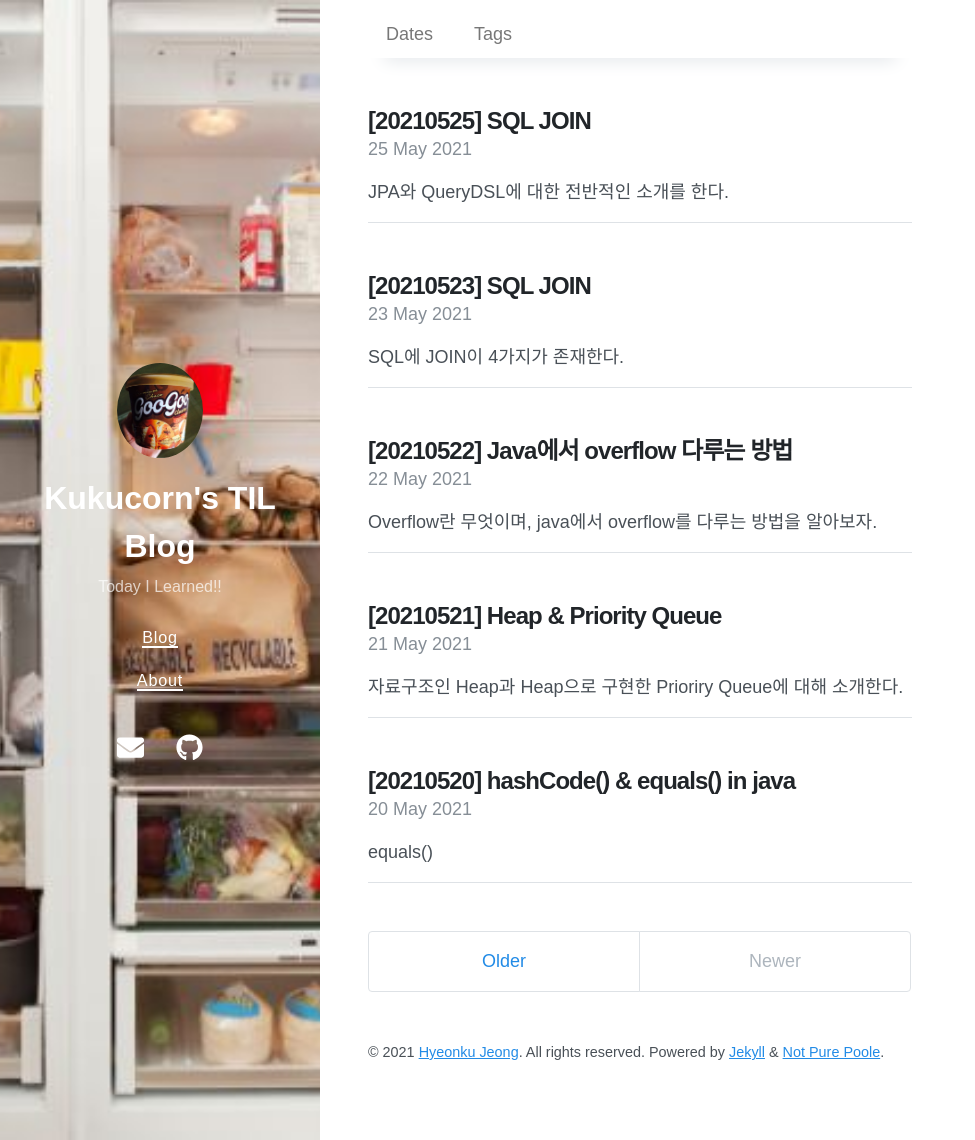
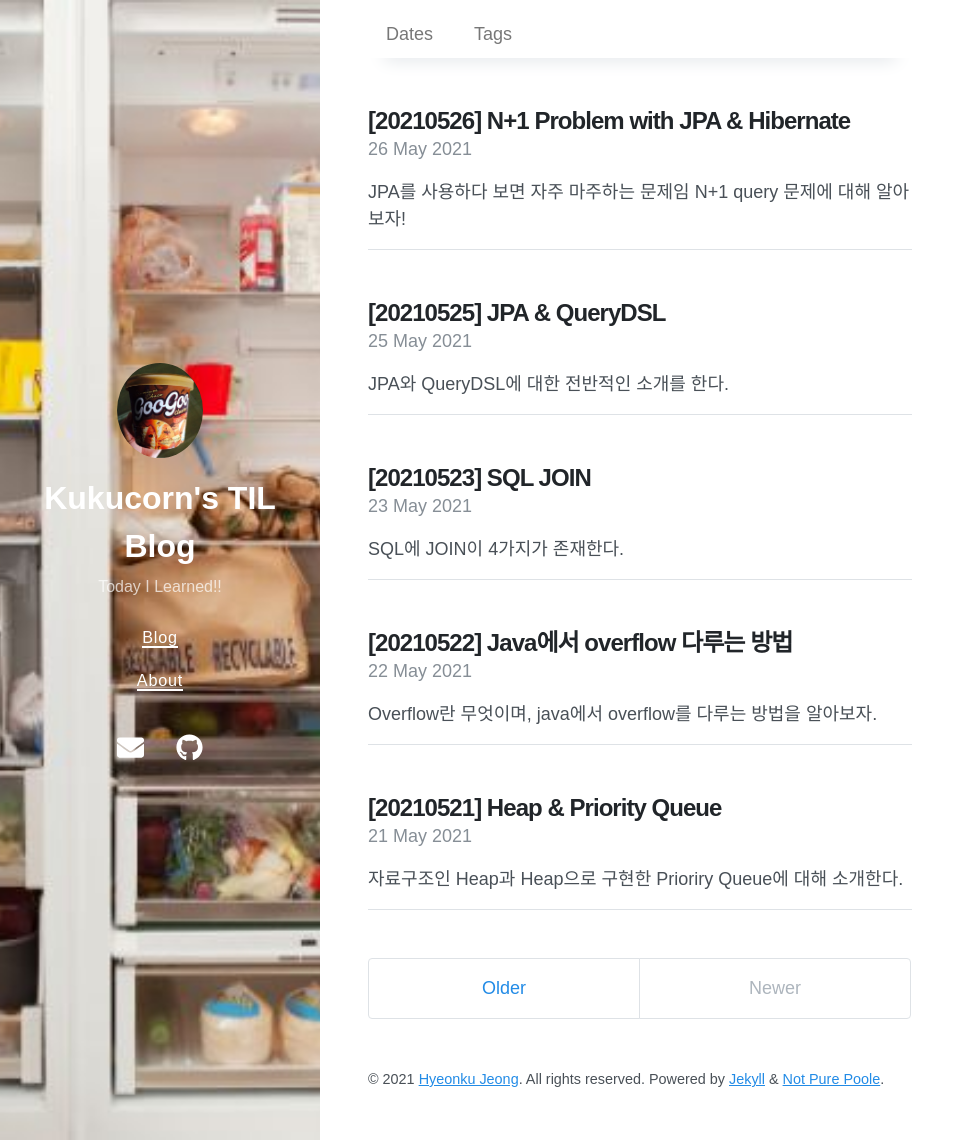
Before and after one commit to kukucorn/TIL-Blog, a Jekyll site: the page built from index.html, in a window 1280 px wide and 1140 px high. Shown: the whole window, without its empty margins (0-975 px from the left). Built offline with Jekyll 4.4.1, drawn with Linux system fonts in a browser that asks for light colours; nearby versions of some CDN libraries; the list of posts is cut into pages by our own code; part of the change alters nothing that is shown.

Commit message:
5월 26일 TIL 포스팅

```diff
--- a/_posts/2021-05-25-JPA-QueryDSL.md
+++ b/_posts/2021-05-25-JPA-QueryDSL.md
@@ -1,6 +1,6 @@
 ---
 layout: post
-title: "[20210525] SQL JOIN"
+title: "[20210525] JPA & QueryDSL"
 date: 2021-05-25 23:49
 last_modified_at: 2021-05-25 23:49
 tags: [jpa, querydsl]
--- /dev/null
+++ b/_posts/2021-05-26-N+1-Problem-With-JPA-N-Hibernate.md
@@ -0,0 +1,50 @@
+---
+layout: post
+title: "[20210526] N+1 Problem with JPA & Hibernate"
+date: 2021-05-26 16:08
+last_modified_at: 2021-05-26 16:08
+tags: [jpa]
+toc: true
+---
+
+> JPA를 사용하다 보면 자주 마주하는 문제임 N+1 query 문제에 대해 알아보자!
+
+### N+1 query 문제란?
+
+조회한 엔티티에 연관된 하위 엔티티가 존재할 때, 조회한 엔테테의 데이터(1개) 뿐만 아니라 하위 엔티티의 데이터(N개)까지 조회를 하기 위해서 1개의 쿼리문이 아닌 N개의 추가적인 쿼리문이 실행되어서 총 N+1개의 쿼리문이 실행되는 것을 말한다.
+하위 엔티티의 수(N)가 적으면 별 차이를 못 느낄 수 있지만, N의 크기가 클 수록 더 많은 쿼리가 실행되면서 성능에 영향을 주게 된다.
+slow query log로 느린 쿼리를 찾을 수도 있지만, N+1 이슈를 발생시키는 각각의 쿼리들은 slow query log에 남을만큼 느린 쿼리가 아니기 때문에 발견하기 어렵다.
+
+### N+1 query 문제 발생 원인
+
+1. FetchType.EAGER
+   엔티티 간에 관계를 설정하면서 FetchType을 설정할 수 있다. 이때, FetchType으로 Eager를 설정한다면 주 객체가 조회될 때 연관된 객체들도 모두 조회하게 된다.
+   그렇게 되면 내가 필요하지 않은 데이터도 모두 가져오기 때문에 좋지 않은 방법이다.
+   안타깝게도 기본 값으로 해당 속성값이 주어지기 때문에 이를 피하기 위해서는 명시적으로 다른값(LAZY)을 설정해주어야 한다.
+   만약 해당 엔티티를 불러올 때 JOIN FETCH를 사용하는 것을 잊어버린다면 항상 N+1 문제가 발생한다.
+   만약 연관 객체들 모두가 필요하지 않다면, 기본 값으로 FetchType.LAZY를 쓰는 것이 좋다.
+
+2. FetchType.LAZY
+   하지만, FetchType.LAZY를 사용한다고 N+1이 해결되는 것은 아니다.
+   연관객체가 모두 프록시 객체로 선언될 뿐 연관객체를 사용하게 될 때는 N+1문제가 발생한다.
+   그렇기 때문에 연관객체를 사용해야 한다면 JOIN FETCH를 사용하여야 한다.
+
+3. Second-level cache
+   쿼리 결과를 second-level cache에 가져 올 때도 N+1문제가 발생할 수 있다.
+   만약 second-level cache에 저장되지 않은 데이터를 사용하려면 N개의 쿼리가 발생한다.
+
+### 해결 방법
+
+1. join fetch
+   JPQL의 문법인 join fetch를 사용하는 것이다. 그러면 Subject의 하위 entity까지 한번의 쿼리로 모두 조회할 수 있다.
+   하지만, 단점으로는 불필요한 쿼리문이 추가된다는 점이다.
+
+2. @EntityGraph
+   쿼리 수행시 바로 가져올 필드명을 지정하면 Lazy가 아닌 Eager 조회로 가져오게 된다.
+
+1,2번의 공통점은 둘 다 join을 사용하기 때문에 카테시안 곱(Cartesian Product)이 발생하여 하위 엔티티의 수만큼 상위 엔티티가 중복으로 발생하게 된다. 이런 중복을 제거하기 위해서 하위 엔티티를 Set으로 선언할 수도 있고, query에 distinct를 추가해주어야 한다.
+둘의 차이점은 join fetch는 inner join인 반면 entityGraph는 outer join을 발생시킨다.
+
+3. batch size
+   hibernate에서는 default batch size를 지정할 수 있다.
+   하위 엔티티를 조회하게 될 때 기존의 하나의 엔티티에 하나의 쿼리를 보내는 방법이 아닌 하나의 쿼리에 batch size만큼의 엔티티를 조회하는 방법을 사용한다.
```
